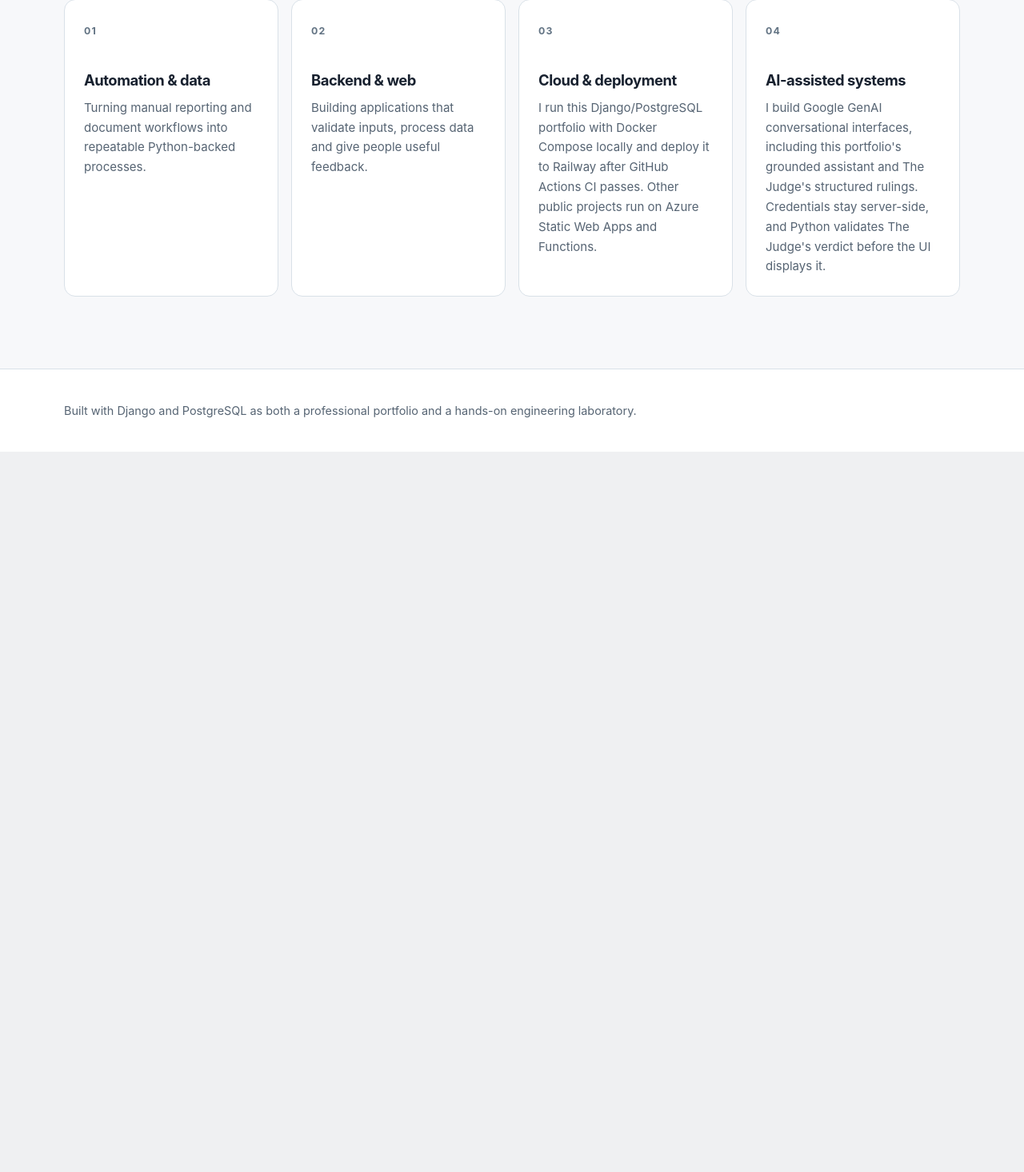
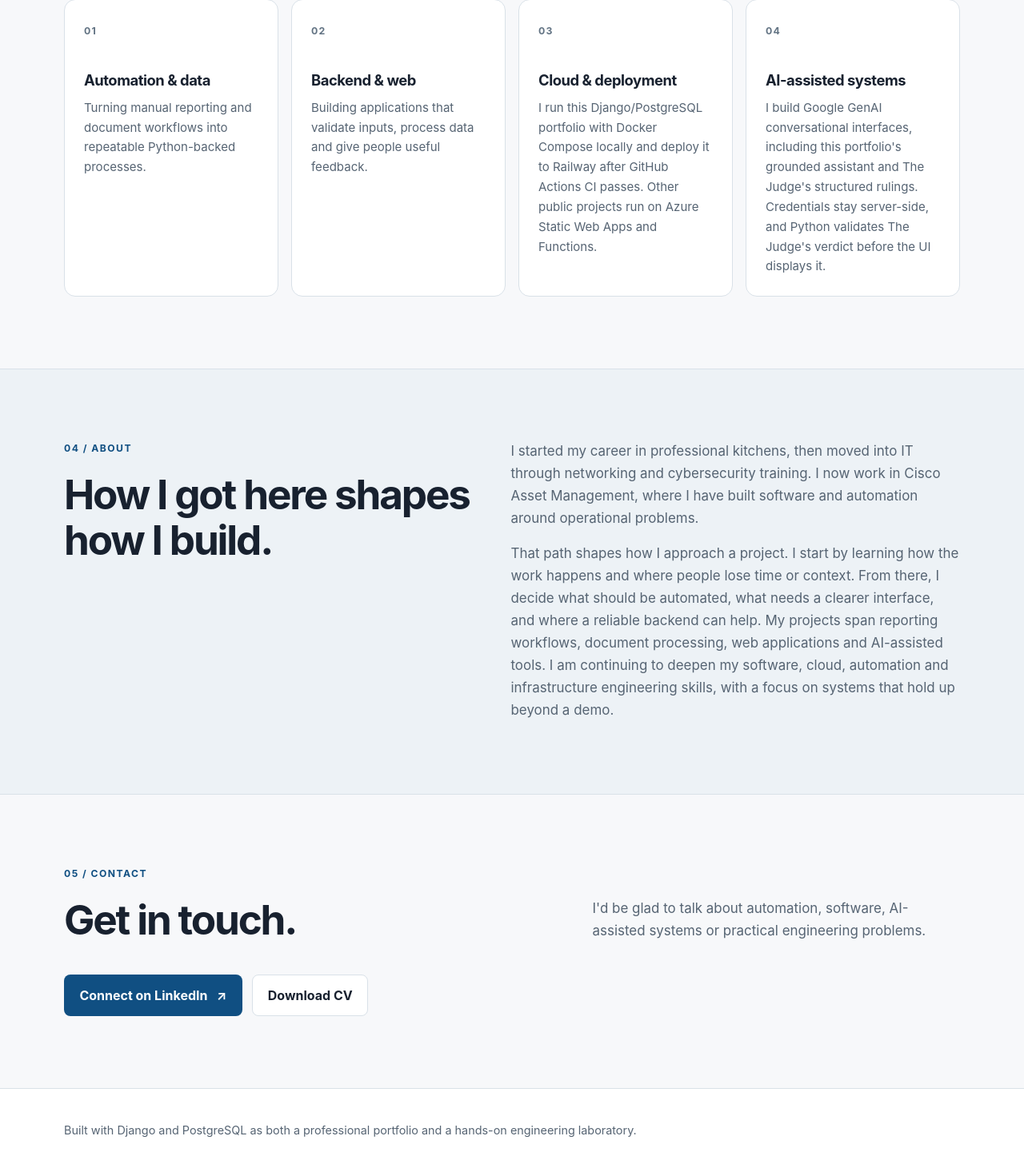
Before and after one commit to MiguelRibeiro-Cloud/miguel-portfolio, a Django app: page / in a window 1280 px wide. Shown: the part 2238-3704 px from the top of the page at 80% size. Before the commit the page ends 2803 px from the top, so only its background shows below. Run offline with Django 5.2, Linux system fonts and the light colour scheme; data that the repository does not hold is empty.

Commit message:
Add About and Contact homepage sections

```diff
--- a/portfolio/static/portfolio/site.css
+++ b/portfolio/static/portfolio/site.css
@@ -110,6 +110,11 @@ a:focus-visible { outline: 3px solid var(--accent); outline-offset: 4px; border-
 .lab-item h3 { margin: 0 0 0.7rem; font-size: 1.15rem; line-height: 1.3; letter-spacing: -0.025em; }
 .lab-item p { margin: 0; color: var(--text-muted); font-size: 0.94rem; }
 .lab-link { display: inline-block; margin-top: 1.75rem; font-size: 0.97rem; }
+.about-layout { grid-template-columns: 1fr 1.1fr; align-items: start; margin-bottom: 0; }
+.about-copy { max-width: 650px; color: var(--text-muted); font-size: 1.06rem; }
+.about-copy p { margin: 0 0 1rem; }
+.about-copy p:last-child { margin-bottom: 0; }
+.contact-actions { display: flex; flex-wrap: wrap; gap: 0.8rem; }
 
 /* Portfolio assistant */
 .assistant-launcher { position: fixed; right: calc(1.25rem + env(safe-area-inset-right)); bottom: calc(1.25rem + env(safe-area-inset-bottom)); z-index: 10; display: inline-flex; align-items: center; gap: 0.7rem; min-height: 54px; padding: 0.45rem 1rem 0.45rem 0.45rem; border: 1px solid #0b3b62; border-radius: 100px; background: var(--accent-dark); color: #fff; box-shadow: 0 9px 26px rgba(20, 30, 45, 0.2); font: inherit; font-size: 0.91rem; font-weight: 700; cursor: pointer; }
@@ -208,8 +213,9 @@ a:focus-visible { outline: 3px solid var(--accent); outline-offset: 4px; border-
 }
 @media (max-width: 700px) {
     .container { width: min(calc(100% - 2rem), var(--max-width)); }
-    .section-heading, .case-study-layout, .case-study-layout--visual, .case-study-intro { grid-template-columns: 1fr; gap: 1.5rem; }
+    .section-heading, .about-layout, .case-study-layout, .case-study-layout--visual, .case-study-intro { grid-template-columns: 1fr; gap: 1.5rem; }
     .section-heading { margin-bottom: 2rem; }
+    .about-layout { margin-bottom: 0; }
     .lab-grid { grid-template-columns: 1fr; }
     .project-grid { grid-template-columns: 1fr; }
     .project-card-link { min-height: 260px; }
--- a/portfolio/templates/portfolio/home.html
+++ b/portfolio/templates/portfolio/home.html
@@ -114,6 +114,37 @@
     </div>
 </section>
 
+<section class="section section-muted" aria-labelledby="about-title">
+    <div class="container">
+        <div class="section-heading about-layout">
+            <div>
+                <p class="eyebrow">04 / About</p>
+                <h2 id="about-title">How I got here shapes how I build.</h2>
+            </div>
+            <div class="about-copy">
+                <p>I started my career in professional kitchens, then moved into IT through networking and cybersecurity training. I now work in Cisco Asset Management, where I have built software and automation around operational problems.</p>
+                <p>That path shapes how I approach a project. I start by learning how the work happens and where people lose time or context. From there, I decide what should be automated, what needs a clearer interface, and where a reliable backend can help. My projects span reporting workflows, document processing, web applications and AI-assisted tools. I am continuing to deepen my software, cloud, automation and infrastructure engineering skills, with a focus on systems that hold up beyond a demo.</p>
+            </div>
+        </div>
+    </div>
+</section>
+
+<section class="section" aria-labelledby="contact-title">
+    <div class="container">
+        <div class="section-heading">
+            <div>
+                <p class="eyebrow">05 / Contact</p>
+                <h2 id="contact-title">Get in touch.</h2>
+            </div>
+            <p>I'd be glad to talk about automation, software, AI-assisted systems or practical engineering problems.</p>
+        </div>
+        <div class="contact-actions">
+            <a class="button button-primary" href="https://www.linkedin.com/in/miguel-js-ribeiro/" target="_blank" rel="noopener noreferrer">Connect on LinkedIn <span aria-hidden="true">↗</span></a>
+            <a class="button button-secondary" href="{% static 'portfolio/files/miguel-ribeiro-cv.pdf' %}" download>Download CV</a>
+        </div>
+    </div>
+</section>
+
 <button class="assistant-launcher" type="button" data-assistant-launcher aria-haspopup="dialog" aria-controls="assistant-panel" aria-expanded="false">
     <span class="assistant-launcher-icon" aria-hidden="true"><img class="assistant-avatar" src="{% static 'portfolio/assistant/avatar.png' %}" alt="" width="40" height="40"></span>
     <span>Ask Miguel</span>
```
Also changed, not shown: portfolio/tests.py (+28 -1 lines).
